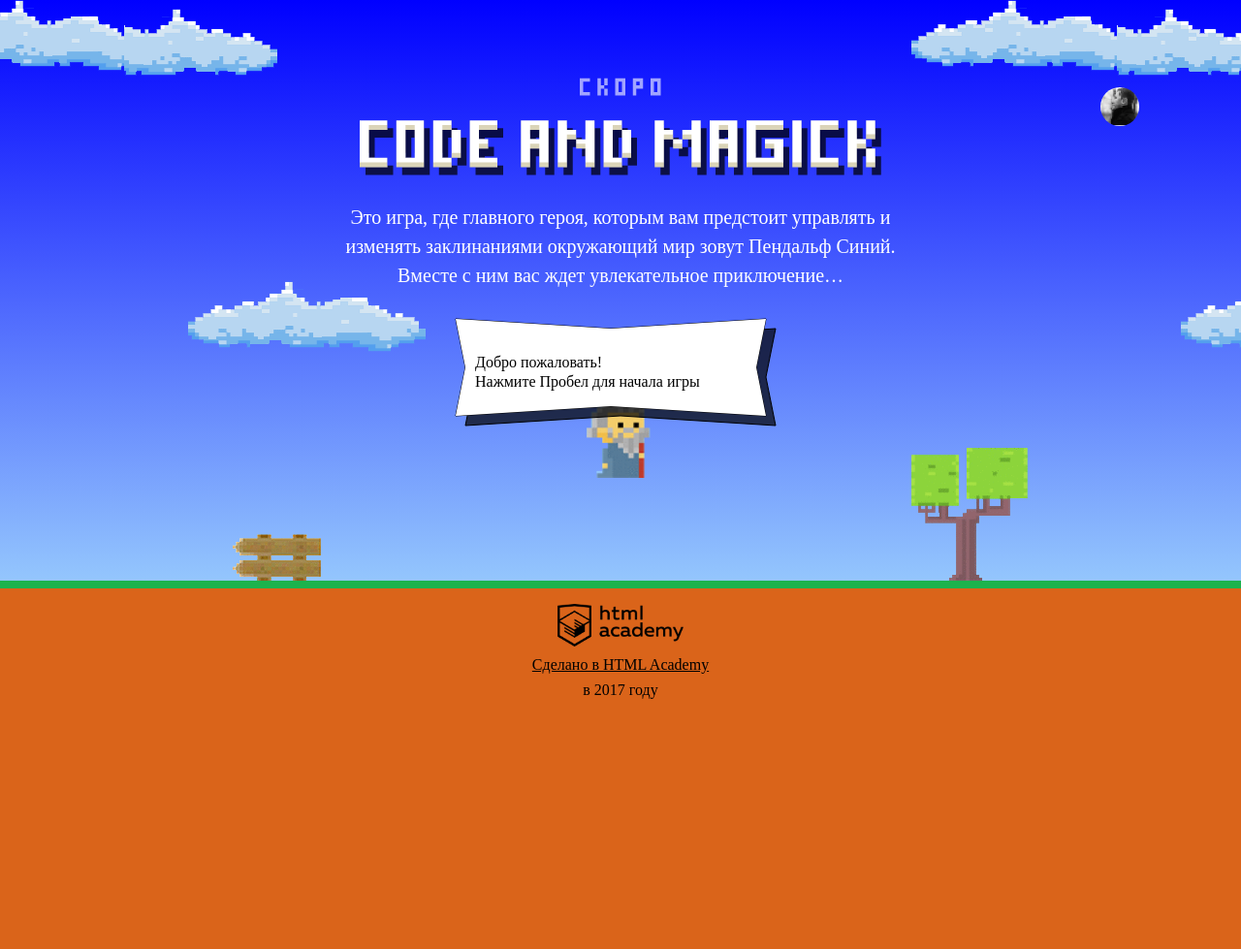
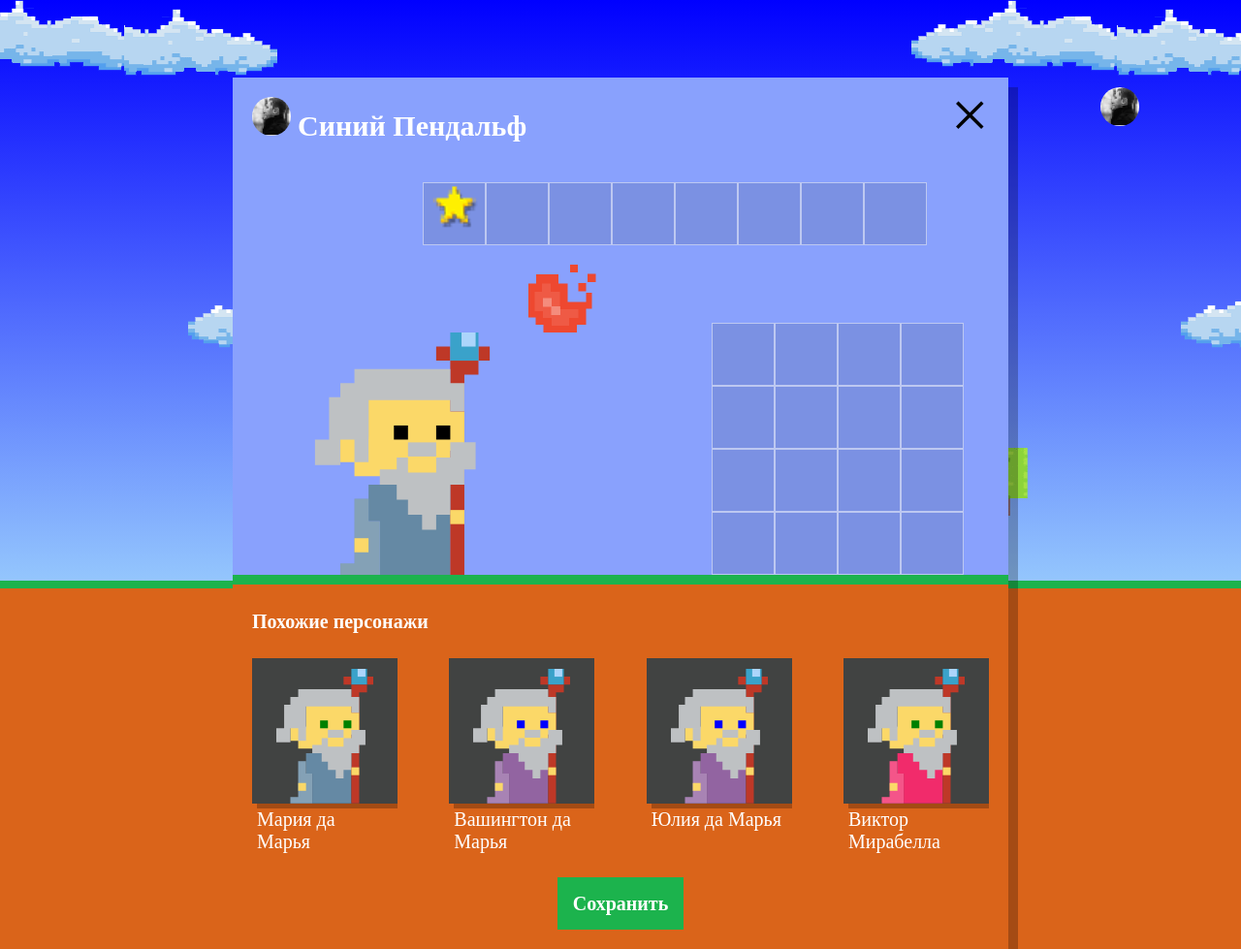
Before and after one commit to AlexeyBritvin/217837-code-and-magick, a website: page index.html in a window 1280 px wide. Shown: the whole page at 97% size. Before the commit the page ends 800 px from the top, so only its background shows below. Drawn offline with Linux system fonts and the light colour scheme; a web font is replaced by a local one.

Commit message:
generate similar wizards

```diff
--- a/index.html
+++ b/index.html
@@ -204,6 +204,7 @@
 </script>
 <script src="js/stat.js"></script>
 <script src="js/game.js"></script>
+<script src="js/setup.js"></script>
 
 </body>
 </html>
--- /dev/null
+++ b/js/setup.js
@@ -0,0 +1,86 @@
+'use strict';
+
+(function () {
+  var getRandomNumber = function (min, max) {
+    var num = min - 0.5 + Math.random() * (max - min + 1);
+    num = Math.round(num);
+    return num;
+  };
+
+  var setup = document.querySelector('.setup');
+  setup.classList.remove('hidden');
+
+  var names = [
+    'Иван',
+    'Хуан Себастьян',
+    'Мария',
+    'Кристоф',
+    'Виктор',
+    'Юлия',
+    'Люпита',
+    'Вашингтон'
+  ];
+
+  var surnames = [
+    'да Марья',
+    'Верон',
+    'Мирабелла',
+    'Вальц',
+    'Онопко',
+    'Топольницкая',
+    'Нионго',
+    'Ирвинг'
+  ];
+
+  var coatColors = [
+    'rgb(101, 137, 164)',
+    'rgb(241, 43, 107)',
+    'rgb(146, 100, 161)',
+    'rgb(56, 159, 117)',
+    'rgb(215, 210, 55)',
+    'rgb(0, 0, 0)'
+  ];
+
+  var eyesColors = [
+    'black',
+    'red',
+    'blue',
+    'yellow',
+    'green'
+  ];
+
+  var wizards = [];
+
+  var generateWizard = function () {
+    var wizard = {
+      name: names[getRandomNumber(0, 7)] + ' ' + surnames[getRandomNumber(0, 7)],
+      coatColor: coatColors[getRandomNumber(0, 5)],
+      eyesColor: eyesColors[getRandomNumber(0, 4)]
+    };
+    wizards.push(wizard);
+  };
+
+  for (var i = 0; i < 4; i++) {
+    generateWizard();
+  }
+
+  var wizardsList = document.querySelector('.setup-similar-list');
+  var wizardTemplate = document.querySelector('#similar-wizard-template').content;
+  var fragment = document.createDocumentFragment();
+
+  var drawWizard = function (wizard) {
+    var wizardElement = wizardTemplate.cloneNode(true);
+    wizardElement.querySelector('.setup-similar-label').textContent = wizard.name;
+    wizardElement.querySelector('.wizard-coat').style.fill = wizard.coatColor;
+    wizardElement.querySelector('.wizard-eyes').style.fill = wizard.eyesColor;
+    return wizardElement;
+  };
+
+  for (var j = 0; j < wizards.length; j++) {
+    fragment.appendChild(drawWizard(wizards[j]));
+  }
+
+  wizardsList.appendChild(fragment);
+  var simillarWizards = setup.querySelector('.setup-similar');
+  simillarWizards.classList.remove('hidden');
+})();
```
